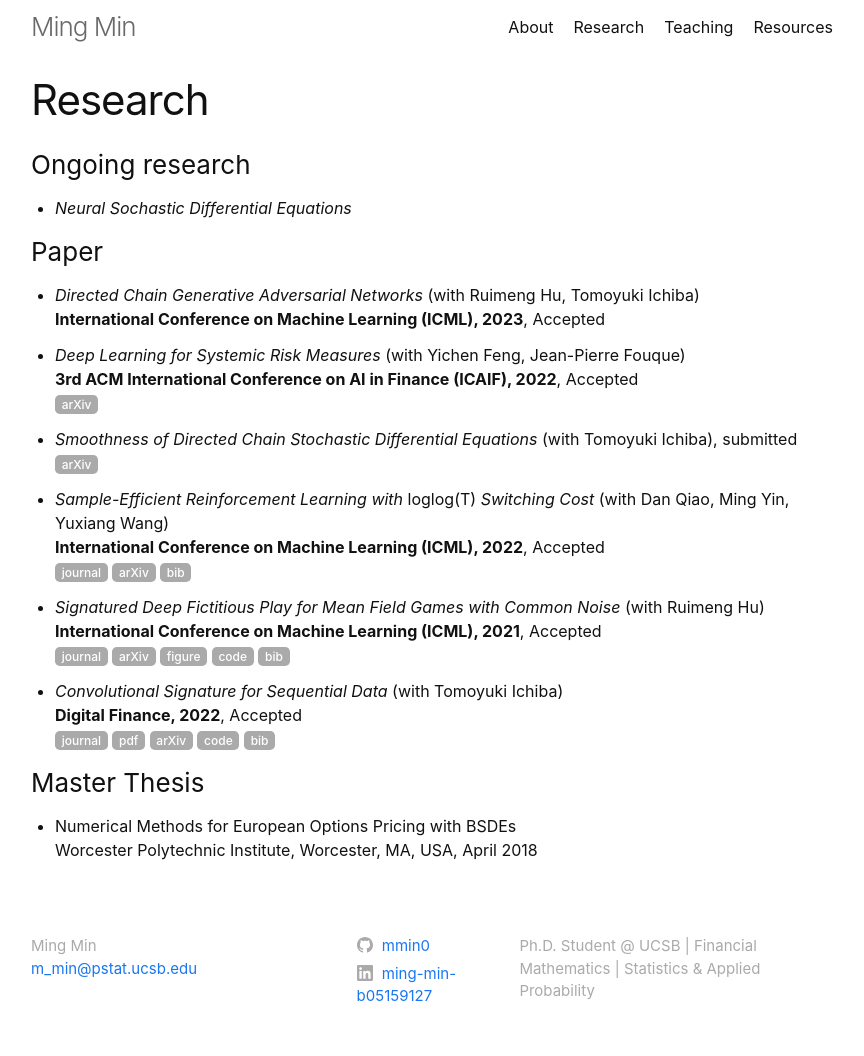
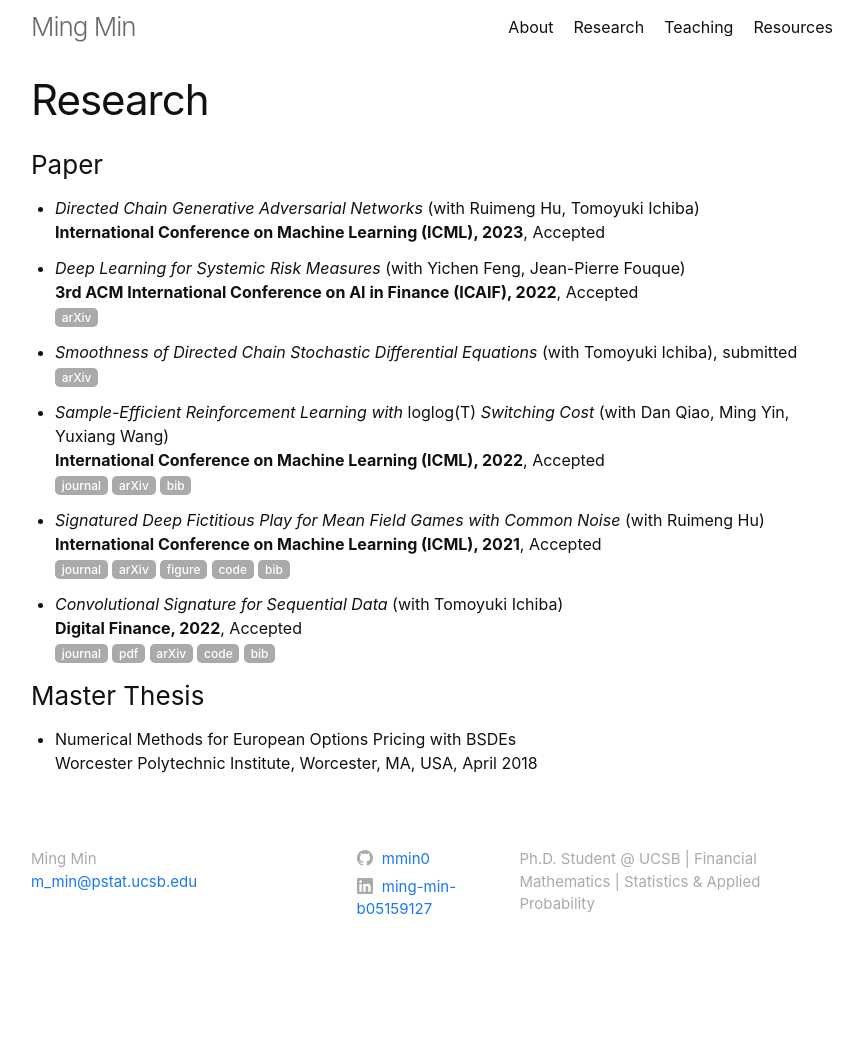
Before and after one commit to mmin0/mmin0.github.io, a Jekyll site: the page built from publications/index.md, in a window 1280 px wide. Shown: the whole page, without its empty margins (208-1072 px from the left). Built offline with Jekyll 4.4.1, drawn with Linux system fonts in a browser that asks for light colours; after the commit the page ends 969 px from its top, so only the background shows below that.

Commit message:
Update index.md

```diff
--- a/publications/index.md
+++ b/publications/index.md
@@ -2,8 +2,6 @@
 layout: page
 title: Research
 ---
-### Ongoing research
-* *Neural Sochastic Differential Equations*
 
 ### Paper
 * *Directed Chain Generative Adversarial Networks* (with Ruimeng Hu, Tomoyuki Ichiba)\
```
